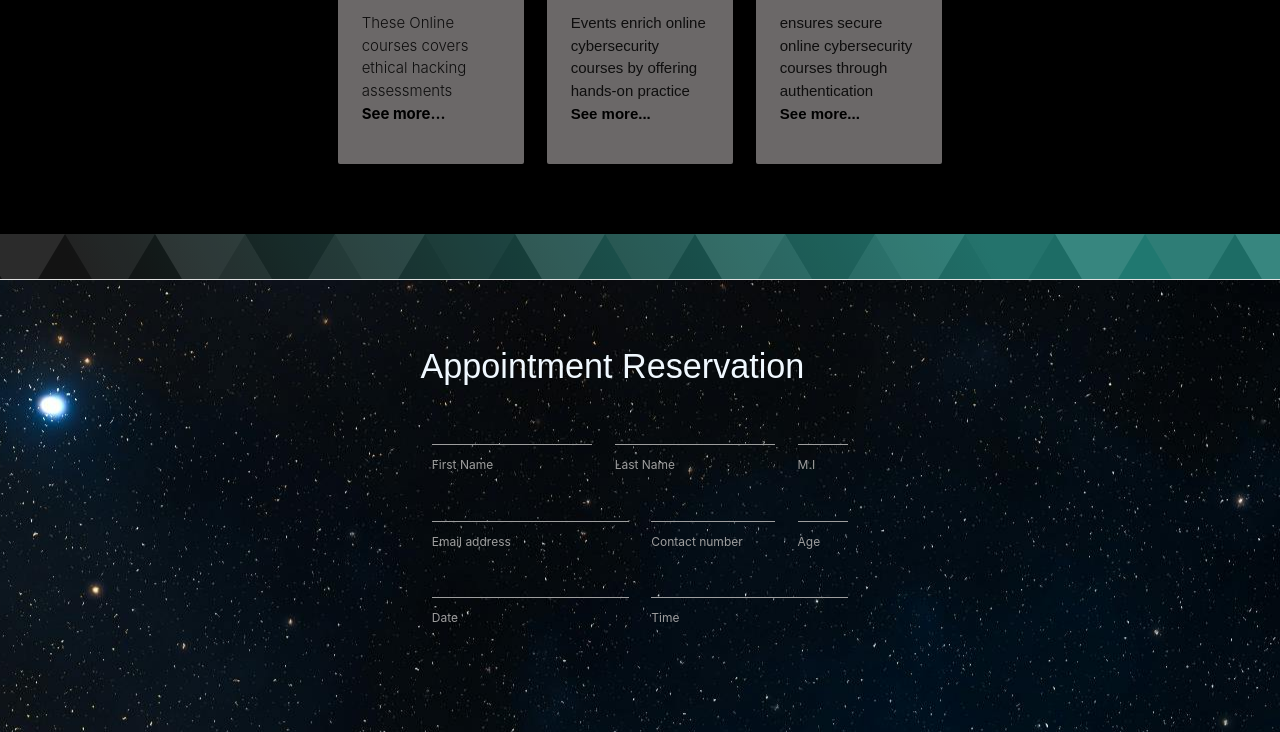
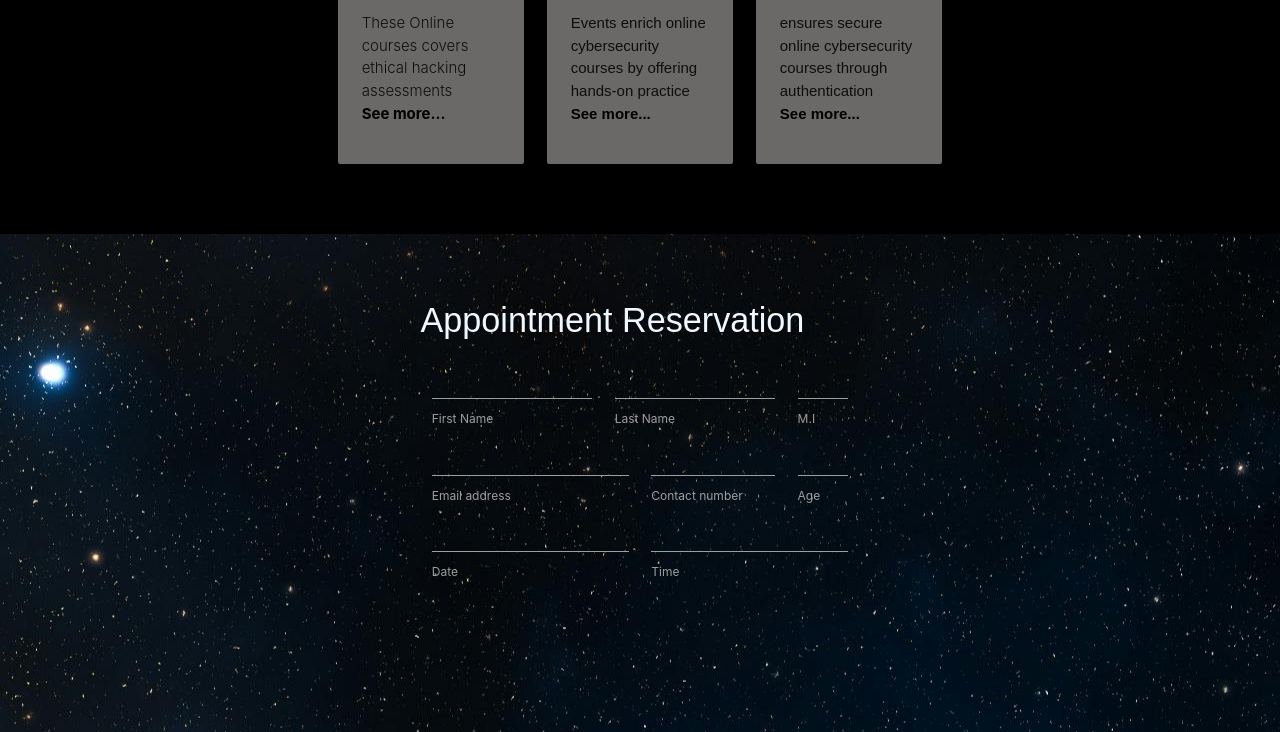
Before and after one commit to Chansuii/Mulleno-9_Hosanna_Portfolio, a plain HTML site: page index.html in a window 1280 px wide. Shown: the part 941-1673 px from the top of the page. Drawn offline with nearby package versions, Linux system fonts and the light colour scheme.

Commit message:
Update index.html

```diff
--- a/index.html
+++ b/index.html
@@ -123,17 +123,6 @@
 
 
 <!--Body Informations-->
-<br><br>
-<div class="divider">
-
-  <div class="container">
-    <h3>Informations</h3>
-
-  </div>
-
-
-</div>
-
 
 
 
```
